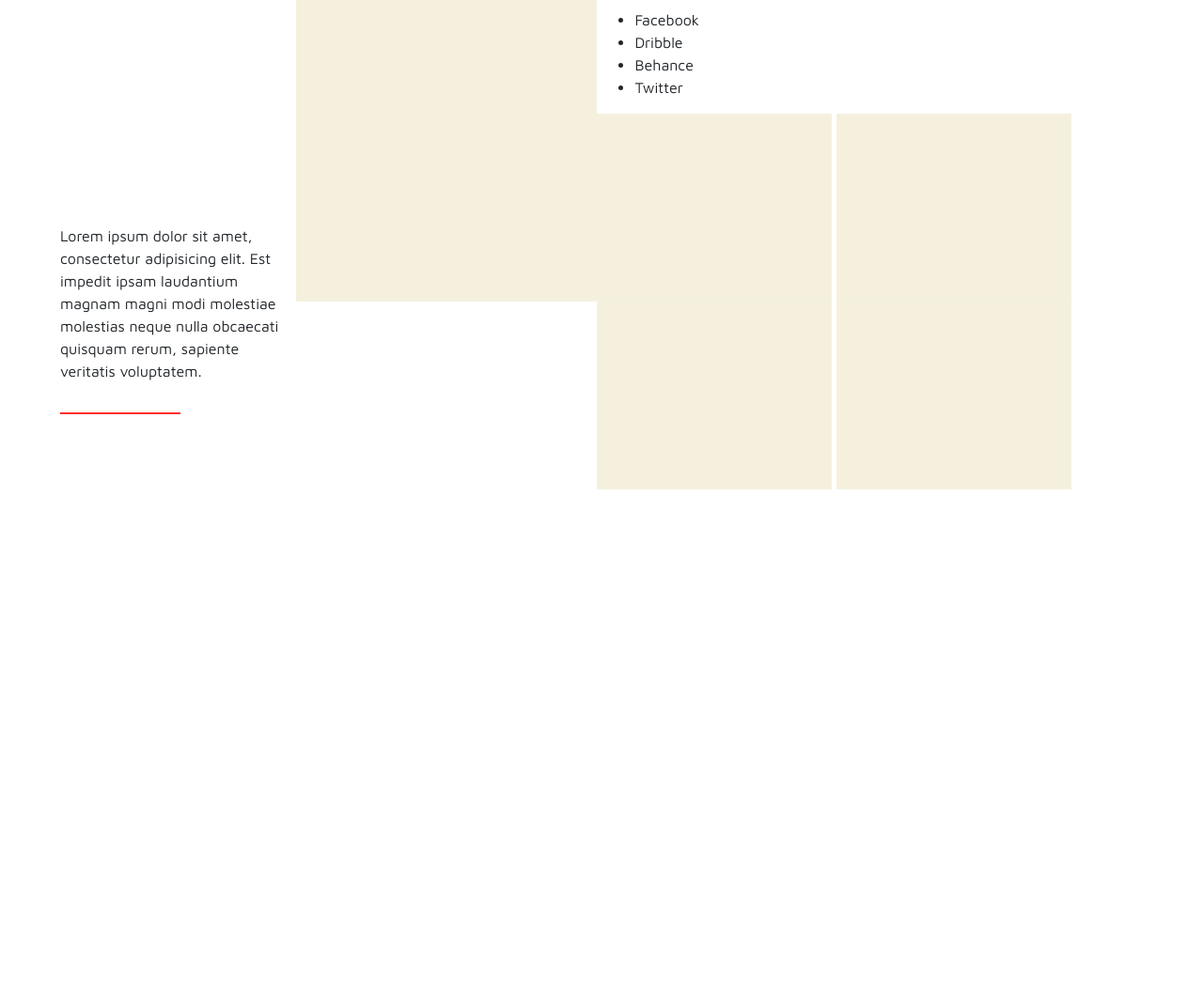
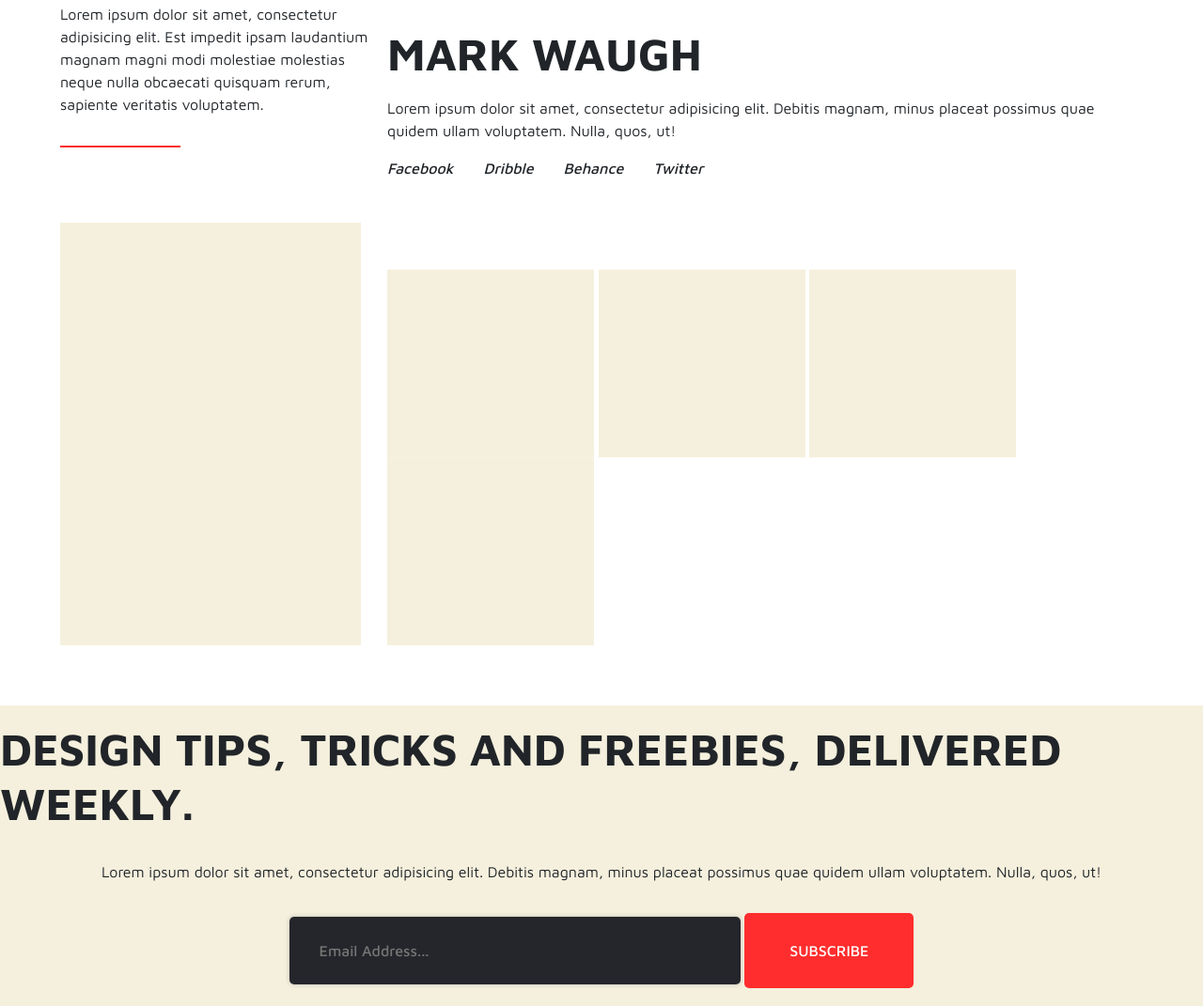
Before and after one commit to AphroDen/testing-webpack, a website built with webpack: page src/agency/agency.html in a window 1280 px wide. Shown: the part 3227-4298 px from the top of the page at 94% size. Before the commit the page ends 3812 px from the top, so only its background shows below. Built offline with nearby package versions, Linux system fonts and the light colour scheme.

Commit message:
Agency. .team + .distr - done

```diff
--- a/src/agency/agency.html
+++ b/src/agency/agency.html
@@ -123,21 +123,22 @@
 </section>
 <section class="team">
     <div class="org-contact-us">
-        <h2>meet our team
-        </h2>
+        <h2>meet our team</h2>
         <p>
             Lorem ipsum dolor sit amet, consectetur adipisicing elit. Est impedit ipsam laudantium magnam magni modi
             molestiae molestias neque nulla obcaecati quisquam rerum, sapiente veritatis voluptatem.
         </p>
+        <img src="../../assets/images/agency/product.png" height="450px" width="320px" alt="">
+    </div>
+    <div>
 
     </div>
-    <div>
-        <img src="../../assets/images/agency/product.png" height="450px" width="320px" alt="">
-    </div>
     <div class="hi-mark">
+
         <h2>mark waugh</h2>
         <p>
-            Lorem ipsum dolor sit amet, consectetur adipisicing elit. Debitis magnam, minus placeat possimus quae quidem ullam voluptatem. Nulla, quos, ut!
+            Lorem ipsum dolor sit amet, consectetur adipisicing elit. Debitis magnam, minus placeat possimus quae quidem
+            ullam voluptatem. Nulla, quos, ut!
         </p>
         <ul>
             <li>Facebook</li>
@@ -145,12 +146,23 @@
             <li>Behance</li>
             <li>Twitter</li>
         </ul>
-        <div>
-            <img src="../../assets/images/agency/product.png" height="200px" width="250px" alt="">
-            <img src="../../assets/images/agency/product.png" height="200px" width="250px" alt="">
-            <img src="../../assets/images/agency/product.png" height="200px" width="250px" alt="">
-            <img src="../../assets/images/agency/product.png" height="200px" width="250px" alt="">
+        <div class="team-img-box">
+            <img src="../../assets/images/agency/product.png" height="200px" width="220px" alt="">
+            <img src="../../assets/images/agency/product.png" height="200px" width="220px" alt="">
+            <img src="../../assets/images/agency/product.png" height="200px" width="220px" alt="">
+            <img src="../../assets/images/agency/product.png" height="200px" width="220px" alt="">
         </div>
+    </div>
+</section>
+<section class="distr">
+    <h2>Design tips, tricks and freebies, Delivered weekly.</h2>
+    <p>
+        Lorem ipsum dolor sit amet, consectetur adipisicing elit. Debitis magnam, minus placeat possimus quae quidem
+        ullam voluptatem. Nulla, quos, ut!
+    </p>
+    <div class="button-box">
+        <input type="email" placeholder="Email Address...">
+        <button class="big_btn">subscribe</button>
     </div>
 </section>
 <script src="https://ajax.googleapis.com/ajax/libs/jquery/2.2.0/jquery.min.js"></script>
--- a/src/agency/agency.scss
+++ b/src/agency/agency.scss
@@ -29,6 +29,9 @@ header {
     display: flex;
     justify-content: space-between;
     .play-box {
+      //display: flex;
+      //justify-content: center;
+      //align-items: center;
       box-shadow: 0 0 60px -5px $black-color;
       .play-btn {
         position: absolute;
@@ -215,8 +218,10 @@ hr {
   }
 }
 
+// TEAM
 .team {
   display: flex;
+  align-items: flex-start;
   padding: $commonIndent;
   .org-contact-us {
     p {
@@ -229,4 +234,85 @@ hr {
         margin: 2rem 0 4rem 0;
       }
     }
-  }}
+  }
+}
+
+.hi-mark {
+  display: flex;
+  flex-direction: column;
+  //align-items: flex-end;
+  justify-content: flex-end;
+  align-self: flex-end;
+  ul {
+    display: flex;
+    //align-items: flex-end;
+    list-style: none;
+    padding: 0;
+    li {
+      padding-right: 2rem;
+      font-style: italic;
+      font-weight: 500;
+      cursor: pointer;
+      text-align: center;
+      &:hover {
+        background: red;
+      }
+    }
+  }
+  .team-img-box {
+    margin-top: 5rem;
+    img {
+      transition: 0.3s;
+    }
+    img:hover {
+      border-bottom: 3rem solid red;
+      box-shadow: 0 1px 20px 2px rgba(31, 32, 68, 0.25);
+    }
+  }
+}
+
+//DISTRIBUTION
+
+.distr {
+  display: flex;
+  flex-direction: column;
+  align-items: center;
+  justify-content: center;
+  //padding: $commonIndent;
+  background: $beige-color;
+  height: 40vh;
+  h2 {
+    margin-bottom: 2rem;
+  }
+  p {
+    margin-bottom: 2rem;
+  }
+  input {
+    padding: 1.5rem 2rem;
+    width: 30rem;
+    box-sizing: border-box;
+    outline: none;
+    border: none;
+    border-radius: 5px;
+    font-weight: 500;
+    transition: 0.3s;
+    box-shadow: 0 0 5px 0 rgba(31, 32, 68, 0.25);
+    &:focus {
+      box-shadow: 0 1px 20px 2px rgba(31, 32, 68, 0.25);
+    }
+  }
+  .button-box {
+    display: inline;
+    .big_btn {
+      padding: 1.5rem 3rem;
+      text-transform: uppercase;
+      cursor: pointer;
+      border-radius: 5px;
+      border: none;
+      background: $red-color;
+      color: $white-color;
+      font-weight: 500;
+
+    }
+  }
+}
```
